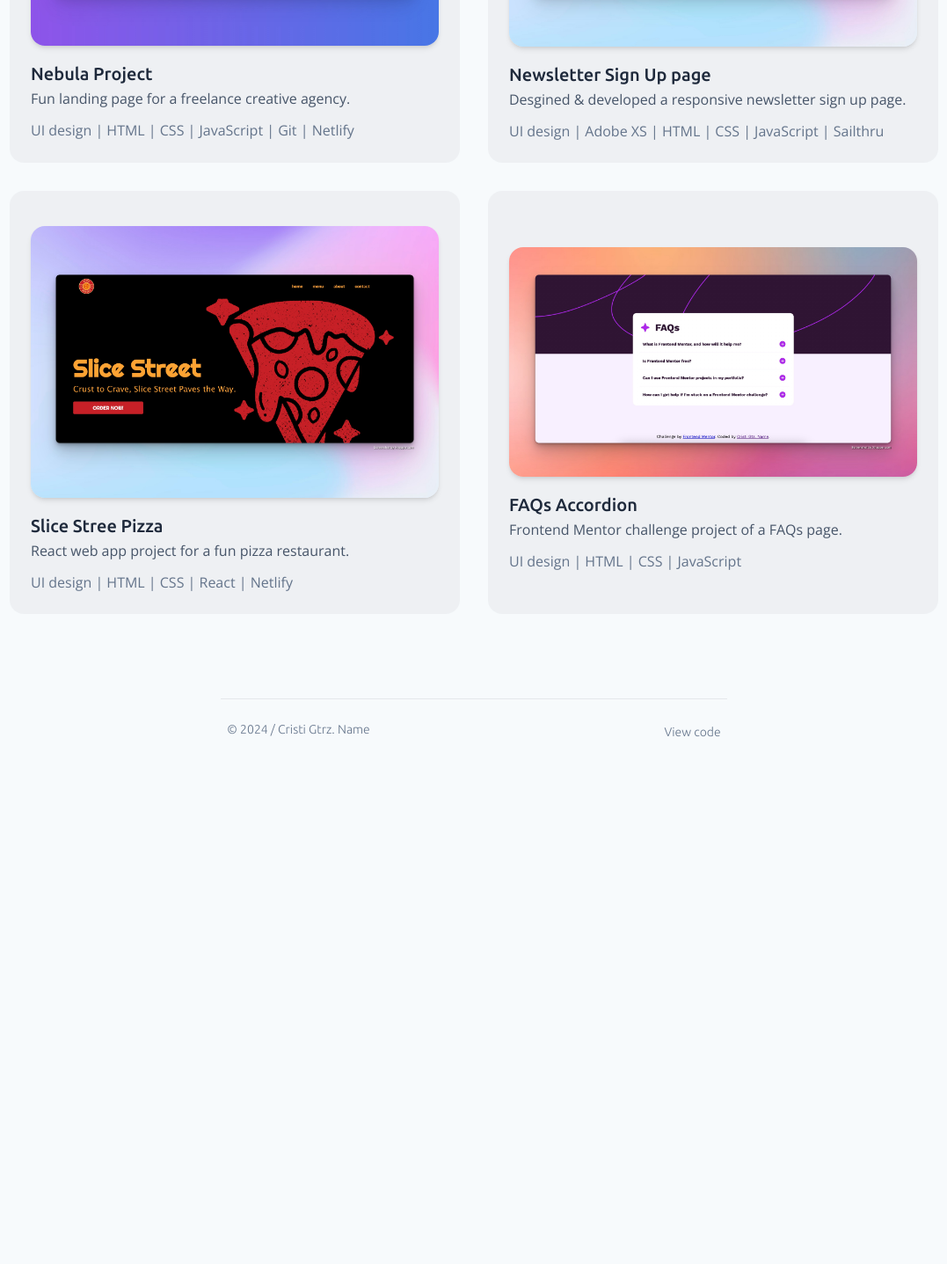
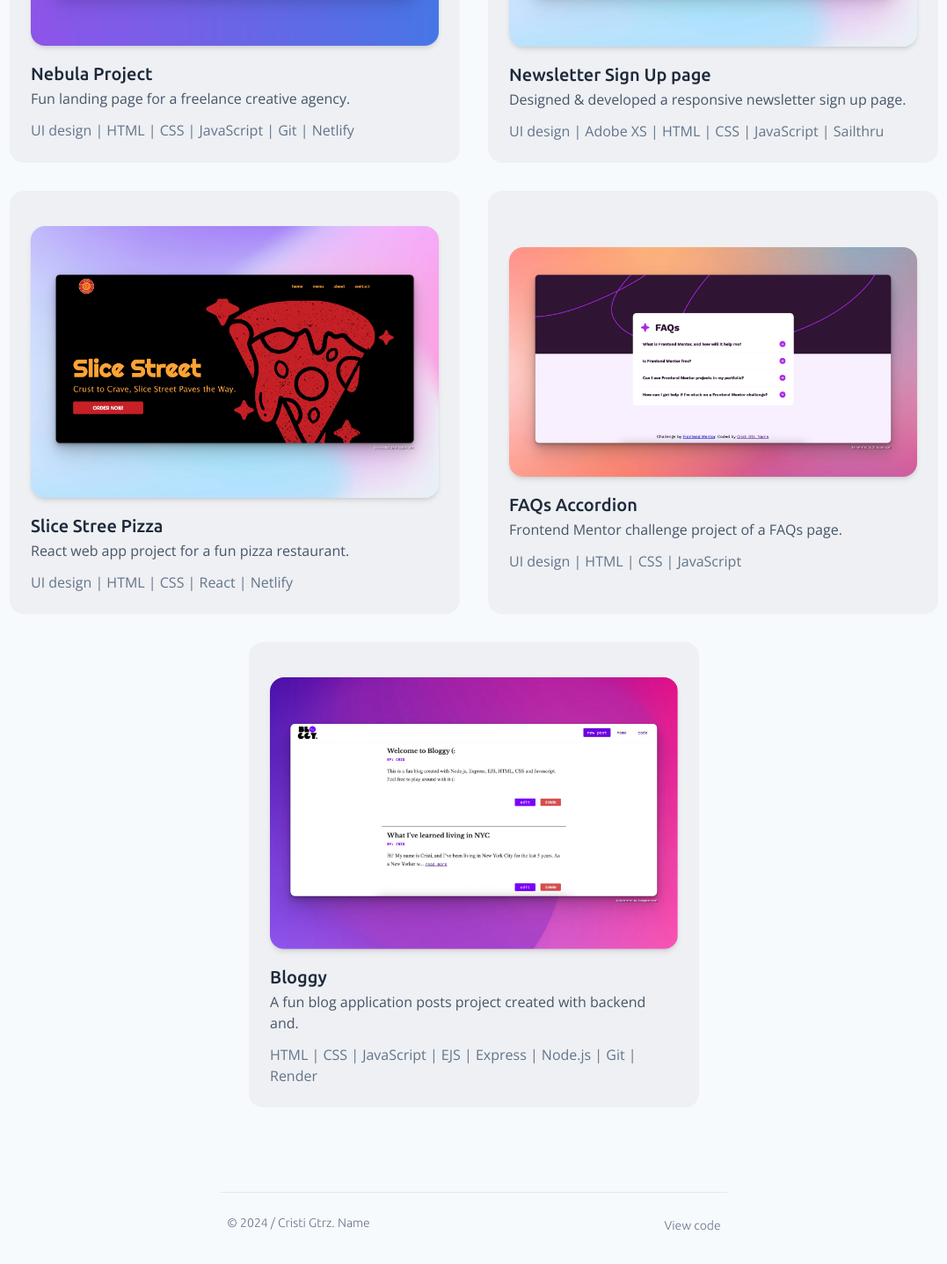
Before and after one commit to justbycris/se-portfolio, a React (Vite) app: page / in a window 1280 px wide. Shown: the part 942-2379 px from the top of the page at 88% size, without its empty margins (101-1178 px from the left). Before the commit the page ends 1865 px from the top, so only its background shows below. Built offline with nearby package versions, Linux system fonts and the light colour scheme.

Commit message:
Add bloggy project

```diff
--- a/src/components/ProjectCard.jsx
+++ b/src/components/ProjectCard.jsx
@@ -3,6 +3,7 @@ import sliceStreet from '../assets/SliceStreet_Project_Screenshot.jpg';
 import nlsSignup from '../assets/Nls-Signup-Frontend.jpg';
 import nebulaProject from '../assets/NP-Frontend-Page.jpg';
 import faqsProject from '../assets/FAQs-project-screenshot.jpg';
+import bloggy from '../assets/Bloggy_Project_Screenshot.jpg';
 import { Link } from 'react-router-dom';
 
 
@@ -24,7 +25,7 @@ export default function ProjectCard() {
           photoName={nlsSignup}
           photoText= {"Newsletter signup window screenshot. "}
           name="Newsletter Sign Up page"
-          description="Desgined & developed a responsive newsletter sign up page.  "
+          description="Designed & developed a responsive newsletter sign up page.  "
           stack="UI design | Adobe XS | HTML | CSS | JavaScript | Sailthru "
           />
           <Card
@@ -42,6 +43,14 @@ export default function ProjectCard() {
           name="FAQs Accordion"
           description="Frontend Mentor challenge project of a FAQs page.  "
           stack="UI design | HTML | CSS | JavaScript"
+          />
+          <Card
+          projectLink={"https://blog-for-funsies.onrender.com/"}
+          photoName={bloggy}
+          photoText= {"Screenshot of a blog web app project I called Bloggy."}
+          name="Bloggy"
+          description="A fun blog application posts project created with backend and."
+          stack="HTML | CSS | JavaScript | EJS | Express | Node.js | Git | Render"
           />
         </div>
     </div>
```
Also changed, not shown: src/assets/Bloggy_Project_Screenshot.jpg (added).
